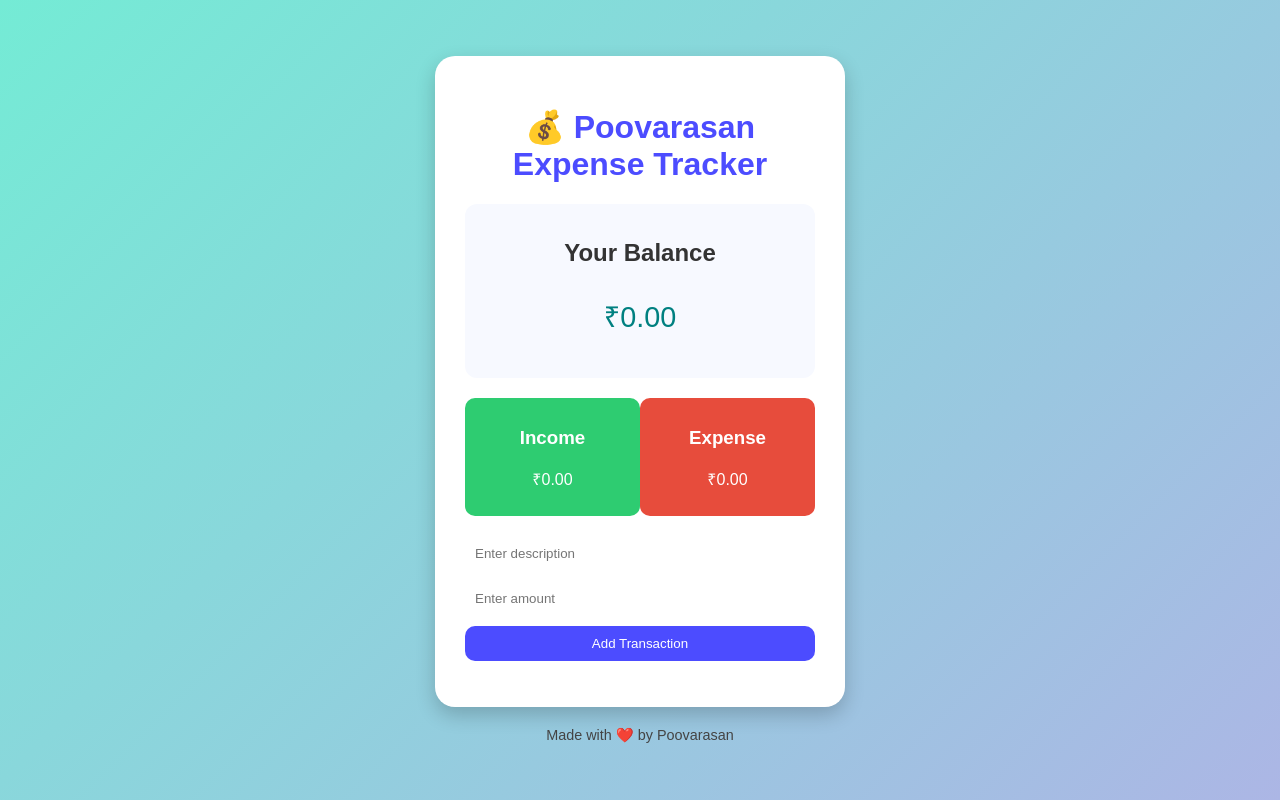
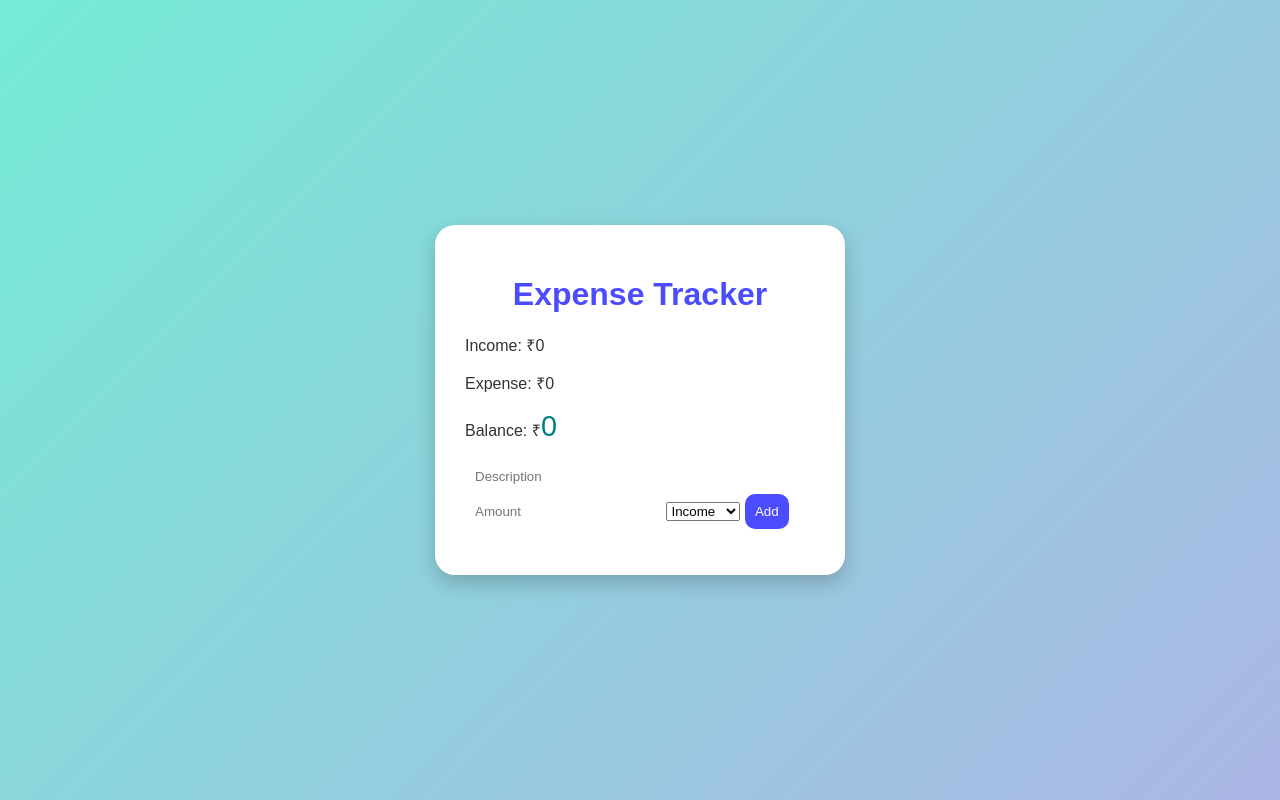
Before and after one commit to poovarasan1549-alt/ESP32-IoT-Dashboard, a plain HTML site: page index.html in a window 1280 px wide. Drawn offline with Linux system fonts and the light colour scheme.

Commit message:
Update index

```diff
--- a/index.html
+++ b/index.html
@@ -1,41 +1,37 @@
+<!-- file: index.html -->
 <!DOCTYPE html>
 <html lang="en">
 <head>
-  <meta charset="UTF-8" />
-  <meta name="viewport" content="width=device-width, initial-scale=1.0" />
-  <title>Poovarasan Expense Tracker</title>
-  <link rel="stylesheet" href="style.css" />
+    <meta charset="UTF-8">
+    <title>Expense Tracker</title>
+    <link rel="stylesheet" href="style.css">
 </head>
 <body>
-  <div class="container">
-    <h1>💰 Poovarasan Expense Tracker</h1>
 
-    <div class="balance-card">
-      <h2>Your Balance</h2>
-      <p id="balance">₹0.00</p>
+<div class="container">
+    <h1>Expense Tracker</h1>
+
+    <div class="summary">
+        <p>Income: ₹<span id="income">0</span></p>
+        <p>Expense: ₹<span id="expense">0</span></p>
+        <p>Balance: ₹<span id="balance">0</span></p>
     </div>
 
-    <div class="income-expense">
-      <div class="income">
-        <h3>Income</h3>
-        <p id="income">₹0.00</p>
-      </div>
-      <div class="expense">
-        <h3>Expense</h3>
-        <p id="expense">₹0.00</p>
-      </div>
-    </div>
+    <form id="form">
+        <input type="text" id="desc" placeholder="Description" required>
+        <input type="number" id="amount" placeholder="Amount" required>
 
-    <div class="form">
-      <input type="text" id="desc" placeholder="Enter description" />
-      <input type="number" id="amount" placeholder="Enter amount" />
-      <button id="add">Add Transaction</button>
-    </div>
+        <select id="type">
+            <option value="income">Income</option>
+            <option value="expense">Expense</option>
+        </select>
+
+        <button type="submit">Add</button>
+    </form>
 
     <ul id="list"></ul>
-  </div>
+</div>
 
-  <footer>Made with ❤️ by Poovarasan</footer>
-  <script src="script.js"></script>
+<script src="script.js"></script>
 </body>
 </html>
```
